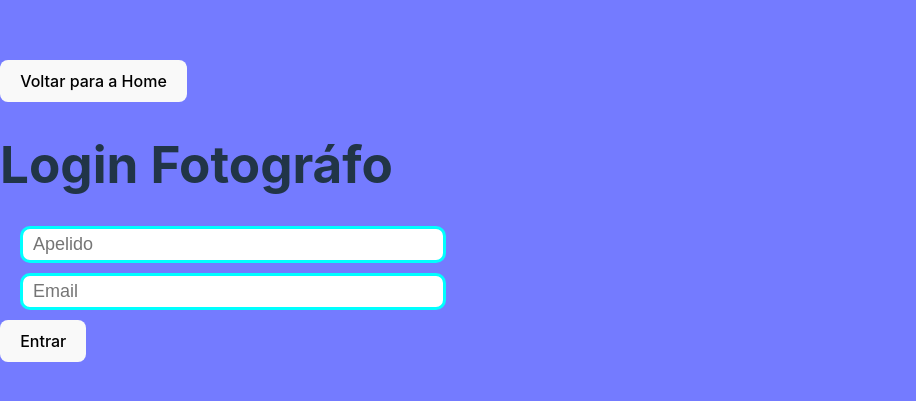
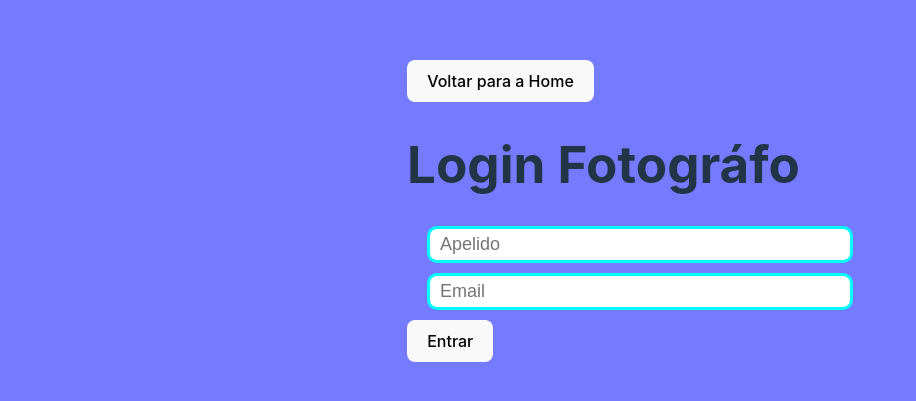
Before and after one commit to GigliarlyM/fotografia-sistema, a React (Vite) app in the folder front-end/: page /photographer/login in a window 1280 px wide. Shown: the part 189-590 px from the top of the page, without its empty margins (0-916 px from the left). Built offline with nearby package versions, Linux system fonts and the light colour scheme.

Commit message:
update style index.css

```diff
--- a/front-end/src/pages/get-photo.jsx
+++ b/front-end/src/pages/get-photo.jsx
@@ -53,6 +53,7 @@ function GetPhoto() {
     return (
         <>
             <h1>Photos</h1>
+
             <section className="photos">
                 {photos.map(photo => (
                     <div className="photo">
@@ -67,6 +68,7 @@ function GetPhoto() {
                     </div>
                 ))}
             </section>
+
         </>
     )
 }
--- a/front-end/src/styles/index.css
+++ b/front-end/src/styles/index.css
@@ -26,6 +26,7 @@ body {
   margin: 0;
   display: flex;
   place-items: center;
+  justify-content: center;
   min-width: 320px;
   min-height: 100vh;
   background-color: #747bff;
--- a/front-end/src/styles/photo.css
+++ b/front-end/src/styles/photo.css
@@ -1,11 +1,9 @@
 .photos {
     display: grid;
     grid-template-columns: repeat(3, 1fr);
-    border: 1px solid red;
 }
 
 div.photo {
-    border: 1px solid red;
     display: inline-block;
     margin: 10px;
     padding: 15px 10px;
```
